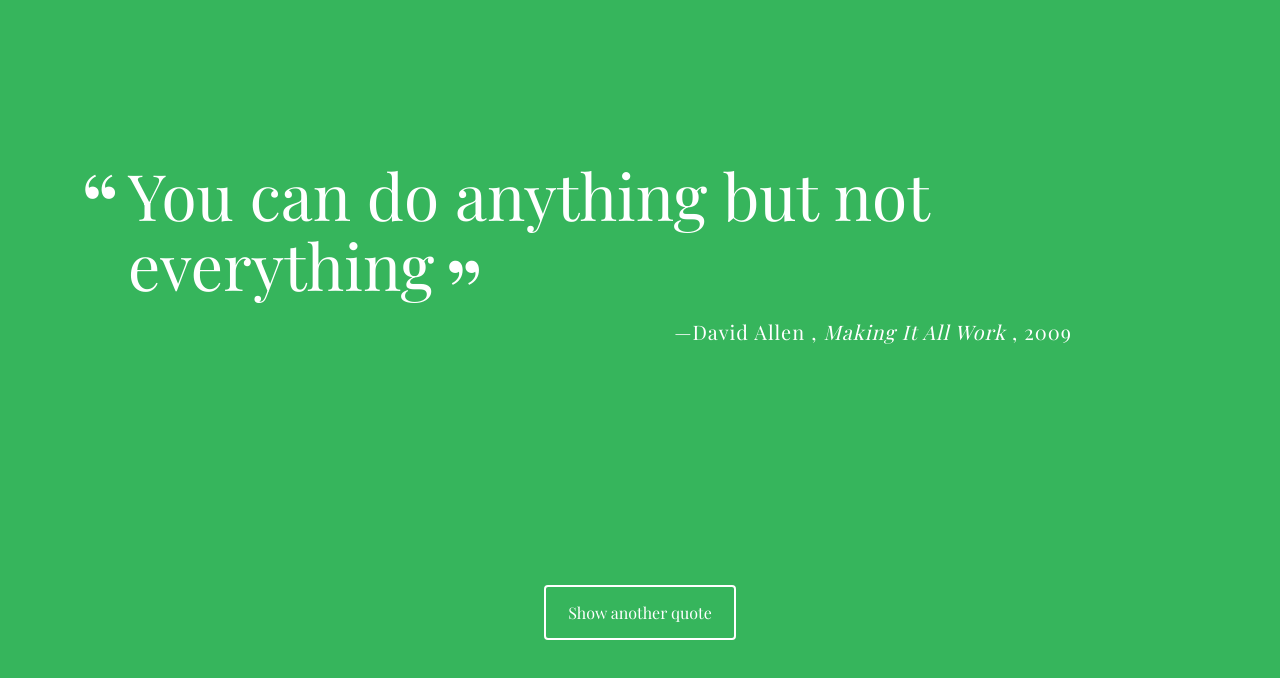
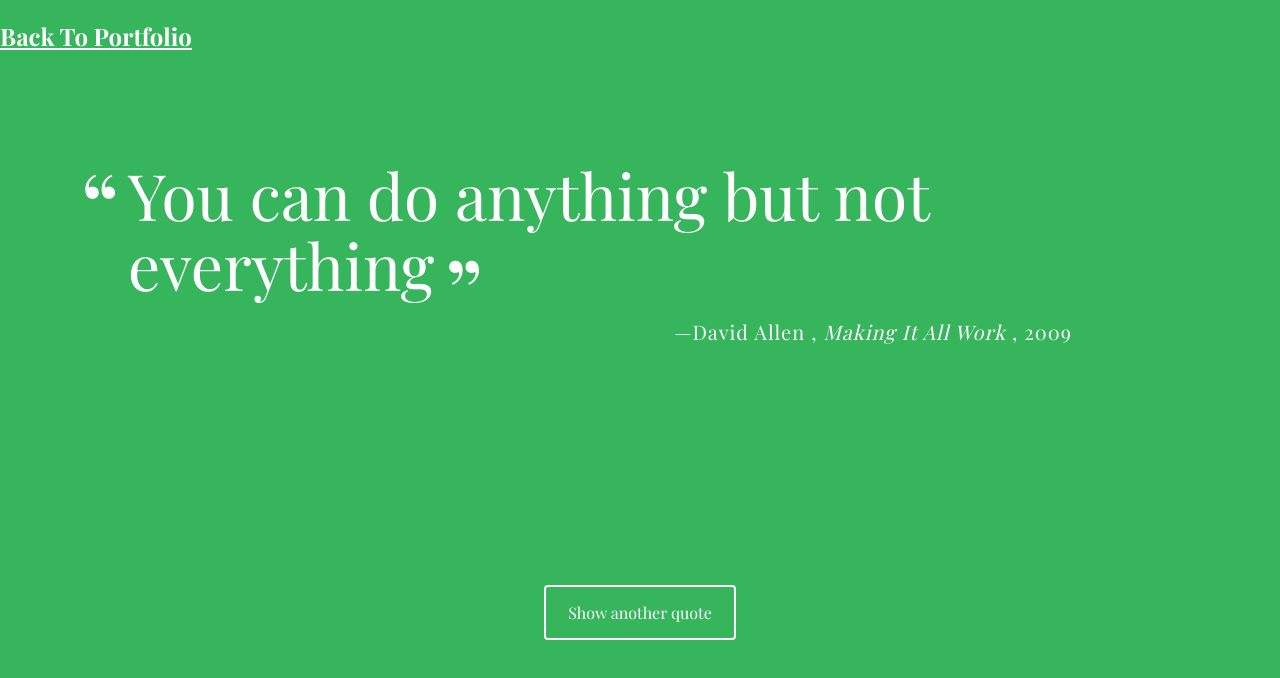
Before and after one commit to ryanmoralesaz/quote_generator, a plain HTML site: page index.html in a window 1280 px wide. Drawn offline with nearby package versions, Linux system fonts and the light colour scheme; a web font is replaced by a local one.

Commit message:
Update index.html

```diff
--- a/index.html
+++ b/index.html
@@ -13,7 +13,7 @@
 <body>
 
 		<div class="container">
-
+    <a href="https://rmaz-portfolio.herokuapp.com/" style="color:white"><h2>Back To Portfolio</h2></a>
 				<div id="quote-box">
 
 						<p class="quote">You can do anything but not everything
```
